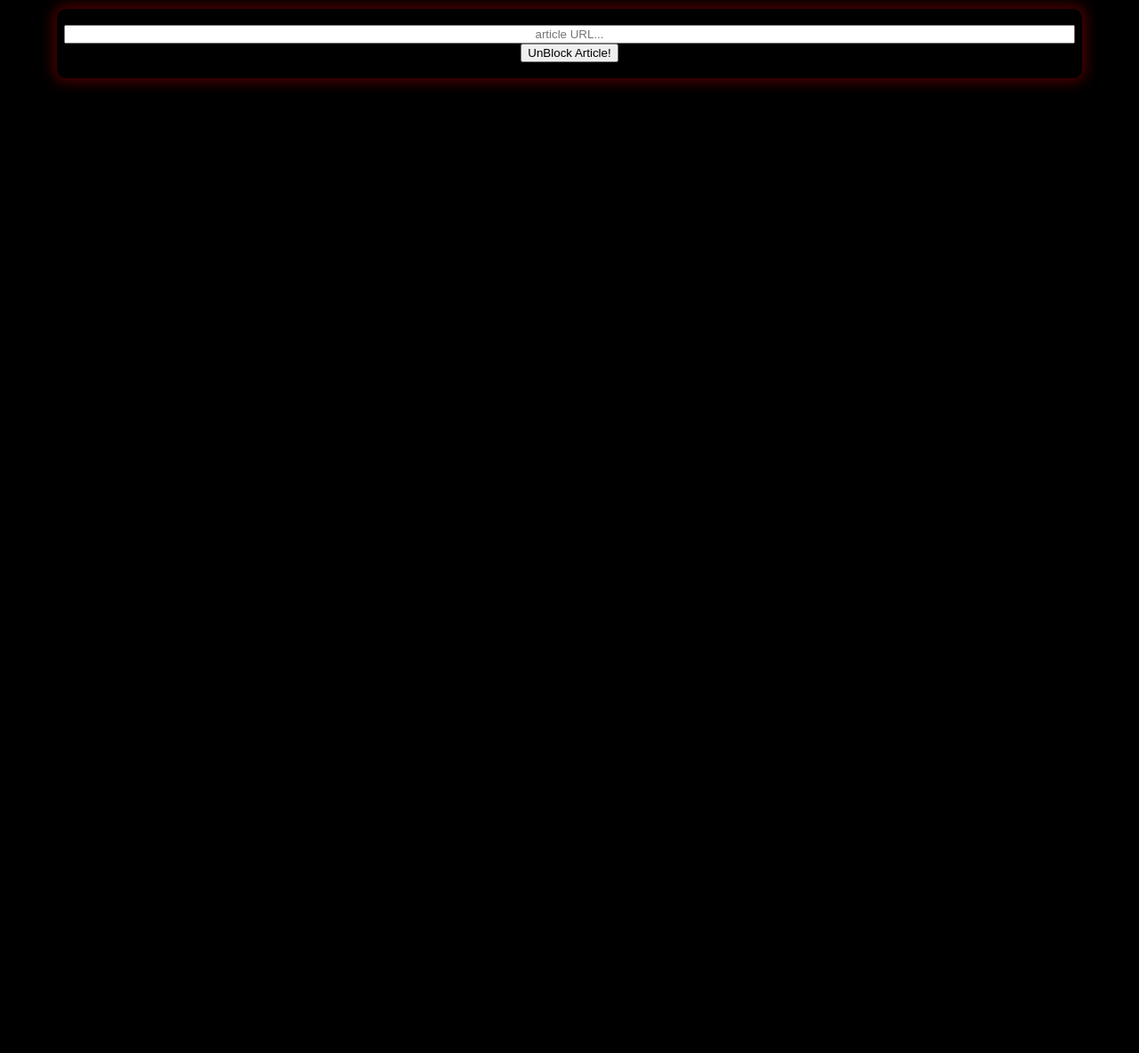
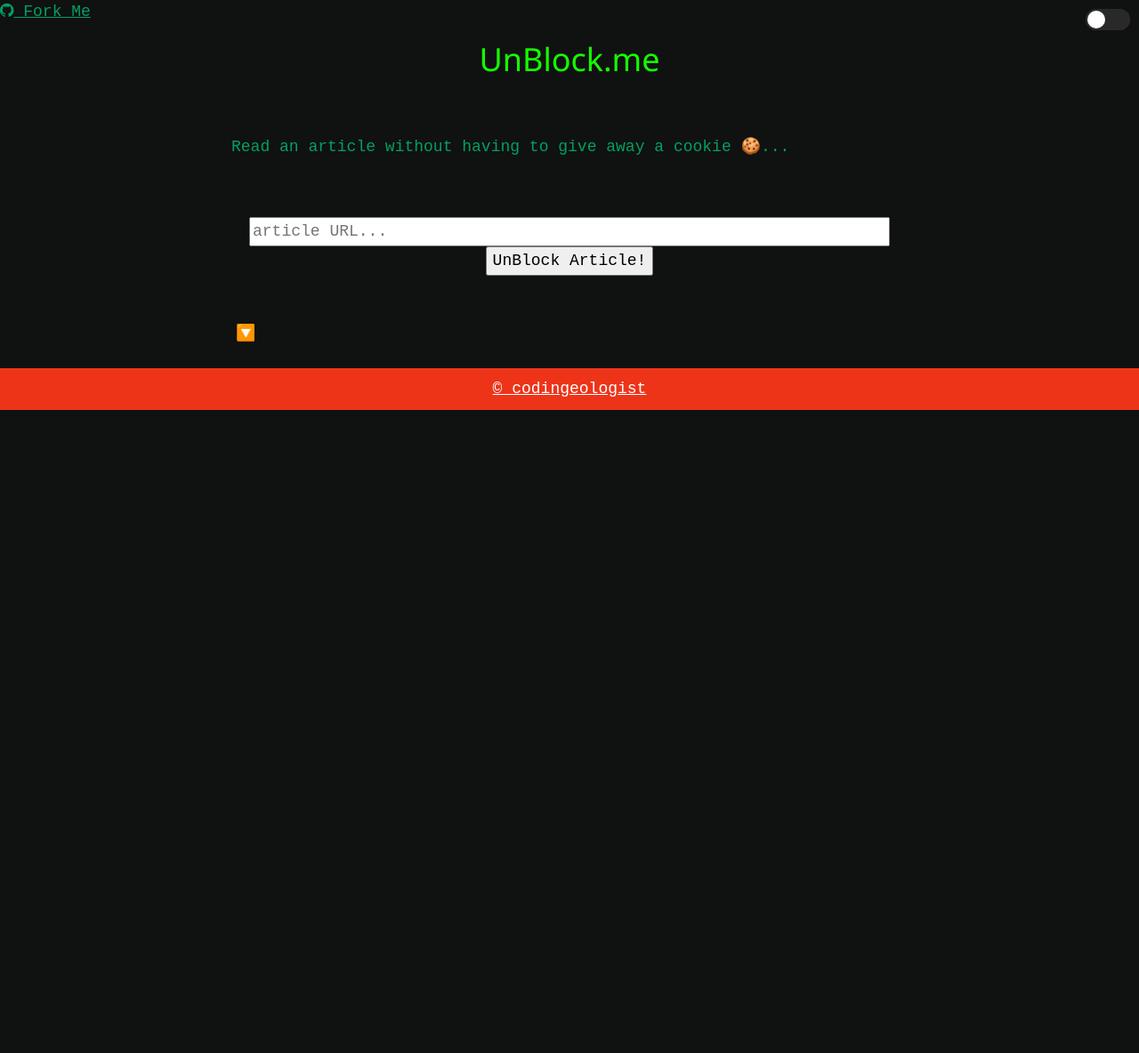
Before and after one commit to codingeologist/GetURLText-, a Flask app: page / in a window 1280 px wide. Shown: the whole page at 89% size. After the commit the page ends 461 px from the top, so only its background shows below. Run offline with Flask 3, Linux system fonts and the light colour scheme; some libraries are stand-ins or nearby versions.

Commit message:
frontend styling changes

```diff
--- a/app.py
+++ b/app.py
@@ -17,7 +17,7 @@ def get_text(url: str, tag: str):
     element = soup.find_all(tag)
     text_list = [re.sub(r'<.+?>', r'', str(p)) for p in element]
 
-    text = '\n'.join(text_list)
+    text = '<br><br>'.join(text_list)
 
     return text
 
@@ -37,8 +37,8 @@ def get_art_text():
         art_h1 = get_text(url=url, tag='h1')
         art_p = get_text(url=url, tag='p')
     else:
-        art_h1 = ''
-        art_p = ''
+        art_h1 = 'Placeholder Heading....'
+        art_p = 'Placeholder Text...'
 
     return render_template('index.html', text1=art_h1, text2=art_p)
 
--- /dev/null
+++ b/static/js/index.js
@@ -0,0 +1,35 @@
+function toggleTheme() {
+    document.body.classList.toggle('light-theme');
+}
+
+var coll = document.getElementsByClassName("collapsible");
+var i;
+
+for (i = 0; i < coll.length; i++) {
+  coll[i].addEventListener("click", function() {
+    this.classList.toggle("active");
+    var content = this.nextElementSibling;
+    if (content.style.display === "block") {
+      content.style.display = "none";
+    } else {
+      content.style.display = "block";
+    }
+  });
+
+  // Add event listener to content div for collapsing
+  coll[i].nextElementSibling.addEventListener("click", function() {
+    this.previousElementSibling.classList.toggle("active");
+    if (this.style.display === "block") {
+      this.style.display = "none";
+    } else {
+      this.style.display = "block";
+    }
+  });
+
+  var links = coll[i].nextElementSibling.getElementsByTagName("a");
+  for (var j = 0; j < links.length; j++) {
+    links[j].addEventListener("click", function(event) {
+      event.stopPropagation();
+    });
+  }
+}
--- a/static/styles/style.css
+++ b/static/styles/style.css
@@ -1,67 +1,185 @@
+* {
+    font-family: 'Courier New', Courier, monospace;
+    font-size: large;
+}
+
 body {
+    margin: 0;
+    padding: 0;
+    background-color: #101111;
+    color: #03A062;
+    overflow-x: hidden;
+    /* Prevent horizontal scrollbar */
+}
+
+.container {
+    max-width: 800px;
     margin: 0 auto;
-    padding: 0;
-    background: rgb(0, 0, 0);
+    padding: 20px;
+    width: 100%;
+    /* Ensure header and footer span full width */
+    box-sizing: border-box;
+    /* Include padding in element's total width */
+    position: relative;
+    /* To position the toggle inside the header */
+}
+
+.gihub-repo {
+    max-width: 800px;
+    width: 100%;
+}
+
+.fork-me {
+  width: 170px;
+  height: 170px;
+  position: fixed;
+  top: 0;
+  left: 0;
+  overflow: hidden;
+  z-index: 9999;
+}
+
+.search {
+    max-width: 800px;
+    margin: 0 auto;
+    padding: 20px;
+    width: 100%;
+    text-align: center;
+}
+
+.flink {
+    max-width: 800px;
+    width: 100%;
+}
+
+ /* Style the button that is used to open and close the collapsible content */
+ .collapsible {
+    background-color: #101111;
+    color: #03A062;
+    cursor: pointer;
+    padding: 5px;
+    width: 100%;
+    border: none;
+    text-align: left;
+    outline: none;
   }
 
-  #parent {
-    position: relative;
-    margin: 0 auto;
-    height: 100vh;
-    margin-bottom: 30%;
-    display: flex;
-    justify-content: center;
-    word-wrap: break-word;
+  /* Add a background color to the button if it is clicked on (add the .active class with JS), and when you move the mouse over it (hover) */
+  .active, .collapsible:hover {
+    background-color: #333333;
   }
 
-  #search {
-    margin: 0;
-    top: 10px;
-    position: absolute;
-    width: 90%;
-    vertical-align: middle;
-    text-align: center;
-    padding-top: 18px;
-    padding-bottom: 18px;
-    border-radius:10px;
-    box-shadow:0 0 15px 4px rgba(255, 0, 0, 0.308);
+  /* Style the collapsible content. Note: hidden by default */
+  .content {
+    padding: 0 18px;
+    color: #03A062;
+    display: none;
+    overflow: hidden;
+    background-color: #444444;
   }
 
-#flink {
-  width: 98%;
-  resize: horizontal;
-  vertical-align: middle;
-  text-align: center;
+header {
+    text-align: center;
+    padding: 10px;
+    color: rgb(21, 255, 0);
 }
 
-  #textH1 {
-    margin: 0;
-    position: absolute;
-    vertical-align: middle;
+footer {
     text-align: center;
-    width: 75%;
-    height: 50%;
-    top: 40%;
-    transform: translateY(-50%);
+    font-size: 8px;
+    padding: 10px;
+    background-color: #ed3419;
     color: white;
-    font-size: x-large;
-    font-weight: bold;
-    font-style: normal;
-    line-height: 2;
+    position: relative;
+    bottom: 0;
+    width: 100%;
+}
+
+a {
+    color: #bb86fc;
+}
+
+.row {
+    display: flex;
   }
 
-  #textP {
-    margin: 0;
+  .column {
+    flex: 33.33%;
+    padding: 5px;
+  }
+
+.toggle-theme-container {
     position: absolute;
-    vertical-align: middle;
-    text-align: justify;
-    width: 75%;
-    height: 50%;
-    top: 70%;
-    transform: translateY(-50%);
-    color: white;
-    font-size: large;
-    font-weight: normal;
-    font-style: italic;
-    line-height: 3;
-  }
+    /* To position the toggle inside the header */
+    top: 10px;
+    right: 10px;
+    display: flex;
+    align-items: center;
+}
+
+.toggle-theme-button {
+    position: relative;
+    /* To position the toggle inside the header */
+    top: 10px;
+    right: 10px;
+    display: flex;
+    align-items: center;
+}
+
+.toggle-theme {
+    position: relative;
+    width: 50px;
+    height: 24px;
+    background-color: #292929;
+    border-radius: 50px;
+    cursor: pointer;
+    transition: background-color 0.3s;
+}
+
+.toggle-theme::before {
+    content: "";
+    position: absolute;
+    width: 20px;
+    height: 20px;
+    background-color: white;
+    border-radius: 50%;
+    top: 2px;
+    left: 2px;
+    transition: transform 0.3s;
+}
+
+.light-theme .toggle-theme {
+    background-color: #cccccc;
+}
+
+.light-theme .toggle-theme::before {
+    transform: translateX(26px);
+}
+
+.light-theme {
+    background-color: #ffffff;
+    color: #292929;
+}
+
+.light-theme h1,
+.light-theme h2,
+.light-theme h3,
+.light-theme h4,
+.light-theme h5,
+.light-theme h6 {
+    color: #333333;
+}
+
+.light-theme a {
+    color: #1a73e8;
+}
+
+.light-theme .collapsible {
+    background-color: #CCCCCC;
+    color: #03A062;
+}
+
+.light-theme .content {
+    background-color: #DCDCDC;
+    color: #03A062;
+}
--- a/templates/index.html
+++ b/templates/index.html
@@ -12,7 +12,9 @@
         <!--- Stylesheet
         ================================================== -->
        <link rel="stylesheet" type="text/css" href="{{ url_for('static', filename='styles/style.css')}}"/>
-       <link rel="stylesheet" href="https://fonts.googleapis.com/css?family=Roboto+Mono"/>
+       <link rel="stylesheet" href="https://www.w3schools.com/w3css/4/w3.css">
+       <link rel="stylesheet" href="https://fonts.googleapis.com/css?family=Lato">
+       <link rel="stylesheet" href="https://cdnjs.cloudflare.com/ajax/libs/font-awesome/4.7.0/css/font-awesome.min.css">
         <!--- Scripts
         ================================================== -->
         <script src="https://cdnjs.cloudflare.com/ajax/libs/jquery/3.4.1/jquery.min.js"></script>
@@ -24,20 +26,39 @@
        <link rel="shortcut icon" href="{{ url_for('static', filename='favicon.png')}}">
        <title>UBlock.me</title>
     </head>
+    <header>
+	<div class="toggle-theme-container">
+            <div class="toggle-theme" onclick="toggleTheme()"></div>
+        </div>
+    </header>
     <body>
+	    <header>
+        	<h1>UnBlock.me</h1>
+        	<div class="toggle-theme-container">
+            		<div class="toggle-theme" onclick="toggleTheme()"></div>
+        	</div>
+    	    </header>
         <!-- Parent -->
-        <div id="parent">
+        <div class="container">
+	    <p>Read an article without having to give away a cookie 🍪...</p>
+	    <div class=fork-me>
+	    	<a href="https://github.com/codingeologist/GetURLText-" target="_blank noreferrer nofollow"><i class="fa fa-github"></i> Fork Me</a>
+	    </div>
+	    <br>
             <!-- Form -->
-            <form id="search" method="POST">
-                <input type="text" id="flink" name="flink" placeholder="article URL..."><br>
+            <form class="search" method="POST">
+                <input type="text" class="flink" name="flink" placeholder="article URL..."><br>
                 <input type="submit" value="UnBlock Article!">
             </form>
-            <div id="textH1">
-                {{ text1 }}
-            </div>
-            <div id="textP">
-                {{ text2 }}
-            </div>
+	    <br>
+	    <button type="button" class="collapsible">{{ text1 }} 🔽</button>
+	    <div class="content">{{ text2 | safe }}</div>
         </div>
     </body>
+    <footer>
+        <a href="https://codingeologist.github.io" target="_blank noreferrer nofollow">© codingeologist</a>
+    </footer>
+    <!--- Scripts
+    ================================================== -->
+    <script type="text/javascript" src="static/js/index.js"></script>
 </html>
```
